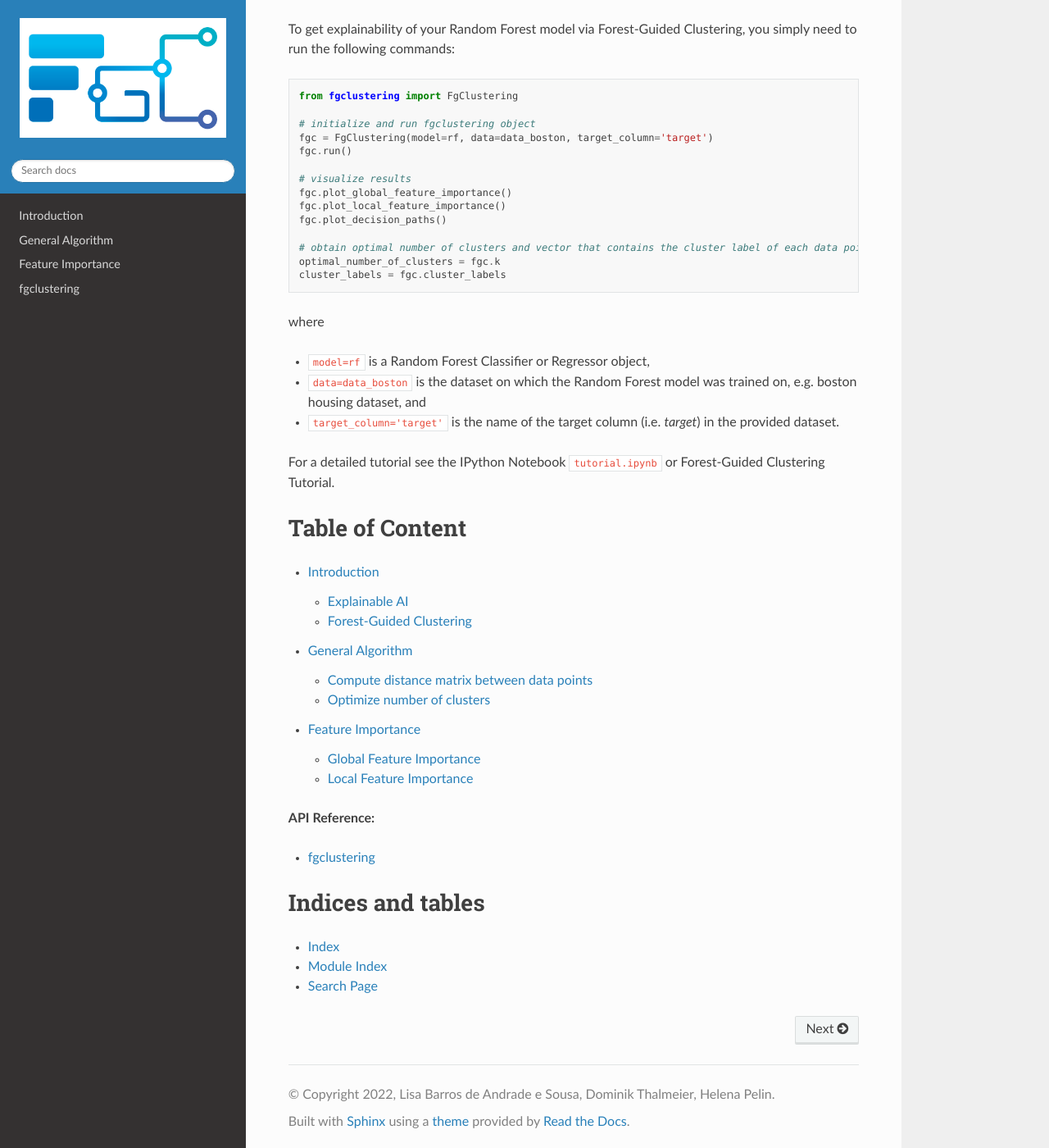
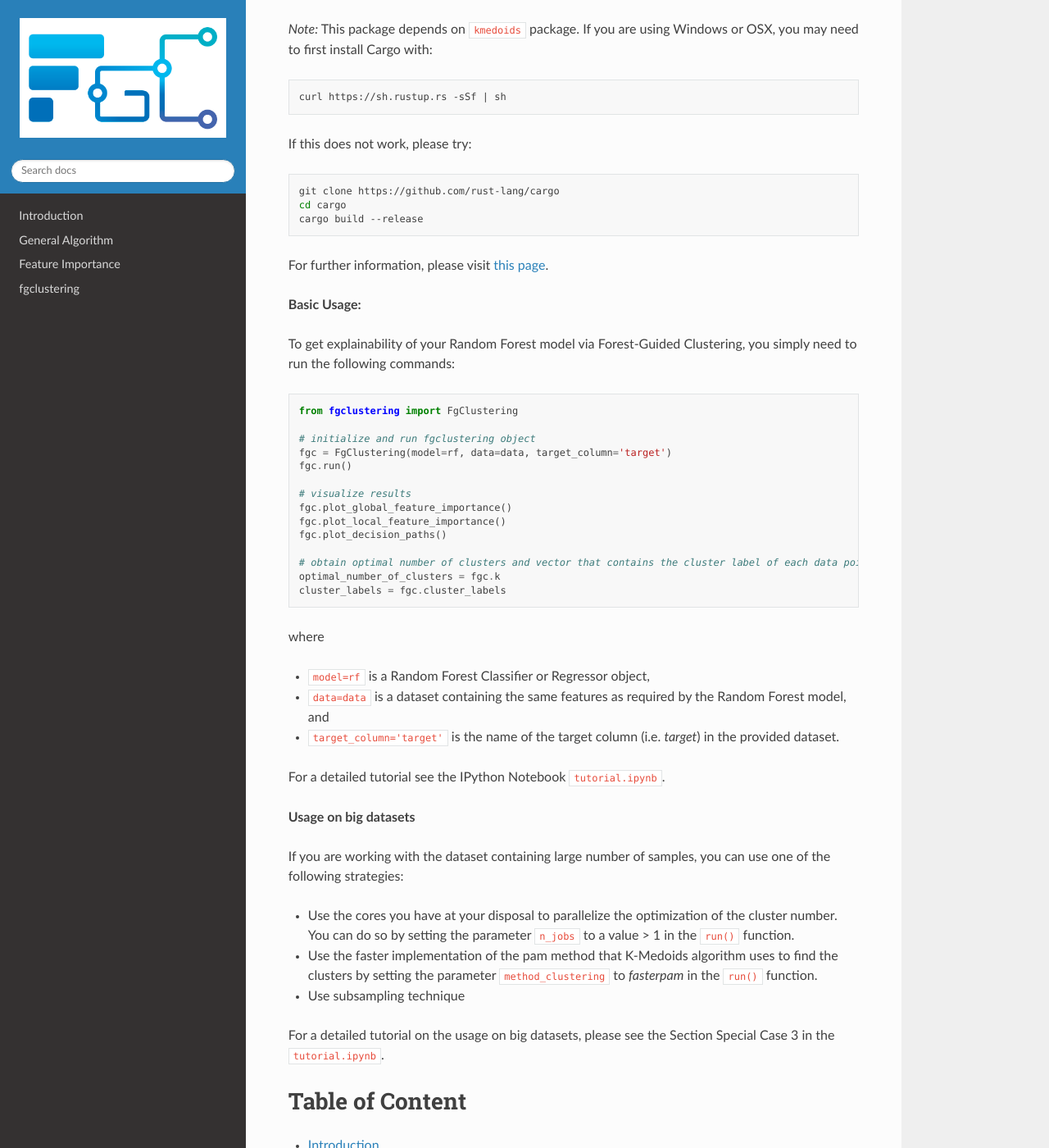
Before and after one commit to HelmholtzAI-Consultants-Munich/fg-clustering, a Sphinx documentation site: the page built from docs/source/index.rst, in a window 1280 px wide and 1400 px high, scrolled down 1158 px. Shown: the whole window at 82% size. Built offline with Sphinx 7.4.7 and the Read the Docs theme 2.0.0, drawn with Linux system fonts in a browser that asks for light colours; pages that are not in the unit, such as notebooks, are missing from menus.

```diff
--- a/README.rst
+++ b/README.rst
@@ -51,7 +51,7 @@
     pip install fgclustering
 
 
-Note: This package depends on :code:`kmedoids` package. If you are using Windows or OSX, you may need to first install Cargo with:
+*Note:* This package depends on :code:`kmedoids` package. If you are using Windows or OSX, you may need to first install Cargo with:
 
 .. code:: bash
 
--- a/docs/source/index.rst
+++ b/docs/source/index.rst
@@ -17,9 +17,30 @@
 
 **Installation:**
 
+PyPI install:
+
 .. code:: bash
 
     pip install fgclustering
+
+
+*Note:* This package depends on :code:`kmedoids` package. If you are using Windows or OSX, you may need to first install Cargo with:
+
+.. code:: bash
+
+   curl https://sh.rustup.rs -sSf | sh
+
+If this does not work, please try:
+
+.. code:: bash
+
+   git clone https://github.com/rust-lang/cargo
+   cd cargo
+   cargo build --release
+
+
+For further information, please visit `this page <https://pypi.org/project/kmedoids/>`_.
+
 
 **Basic Usage:**
 
@@ -30,7 +51,7 @@
    from fgclustering import FgClustering
 
    # initialize and run fgclustering object
-   fgc = FgClustering(model=rf, data=data_boston, target_column='target')
+   fgc = FgClustering(model=rf, data=data, target_column='target')
    fgc.run()
 
    # visualize results
@@ -45,10 +66,22 @@
 where
 
 - :code:`model=rf` is a Random Forest Classifier or Regressor object,
-- :code:`data=data_boston` is the dataset on which the Random Forest model was trained on, e.g. boston housing dataset, and
+- :code:`data=data` is a dataset containing the same features as required by the Random Forest model, and
 - :code:`target_column='target'` is the name of the target column (i.e. *target*) in the provided dataset.
 
-For a detailed tutorial see the IPython Notebook :code:`tutorial.ipynb` or Forest-Guided Clustering Tutorial.
+For a detailed tutorial see the IPython Notebook :code:`tutorial.ipynb`.
+
+
+**Usage on big datasets**
+
+If you are working with the dataset containing large number of samples, you can use one of the following strategies:
+
+- Use the cores you have at your disposal to parallelize the optimization of the cluster number. You can do so by setting the parameter :code:`n_jobs` to a value > 1 in the :code:`run()` function.
+- Use the faster implementation of the pam method that K-Medoids algorithm uses to find the clusters by setting the parameter :code:`method_clustering` to *fasterpam* in the :code:`run()` function.
+- Use subsampling technique
+
+For a detailed tutorial on the usage on big datasets, please see the Section Special Case 3 in the :code:`tutorial.ipynb`.
+
 
 Table of Content
 ==================
```
Also changed, not shown: docs/source/basicusage.rst (deleted, +0 -29 lines).
